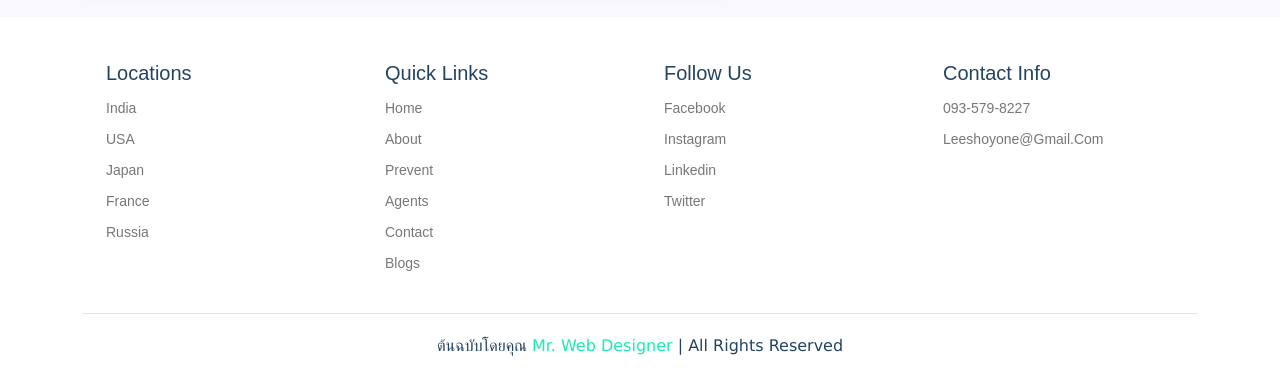
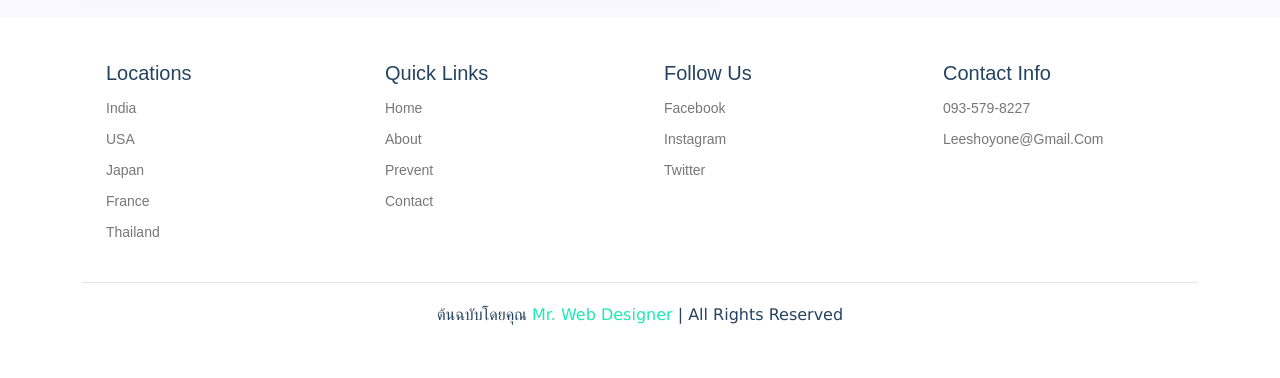
Before and after one commit to imyouraus/protect-yourself--from-covid19, a plain HTML site: page index.html in a window 1280 px wide. Shown: the part 2902-3280 px from the top of the page. After the commit the page ends 3249 px from the top, so only its background shows below. Drawn offline with nearby package versions, Linux system fonts and the light colour scheme; a web font is replaced by a local one.

Commit message:
Update index.html

```diff
--- a/index.html
+++ b/index.html
@@ -240,7 +240,7 @@
                 <a href="#">USA</a>
                 <a href="#">japan</a>
                 <a href="#">france</a>
-                <a href="#">russia</a>
+                <a href="#">thailand</a>
             </div>
 
             <div class="box p-3 m-2">
@@ -248,16 +248,13 @@
                 <a href="#">home</a>
                 <a href="#">about</a>
                 <a href="#">prevent</a>
-                <a href="#">agents</a>
                 <a href="#">contact</a>
-                <a href="#">blogs</a>
             </div>
 
             <div class="box p-3 m-2">
                 <h3>follow us</h3>
                 <a href="#">facebook</a>
                 <a href="#">instagram</a>
-                <a href="#">linkedin</a>
                 <a href="#">twitter</a>
             </div>
 
```
